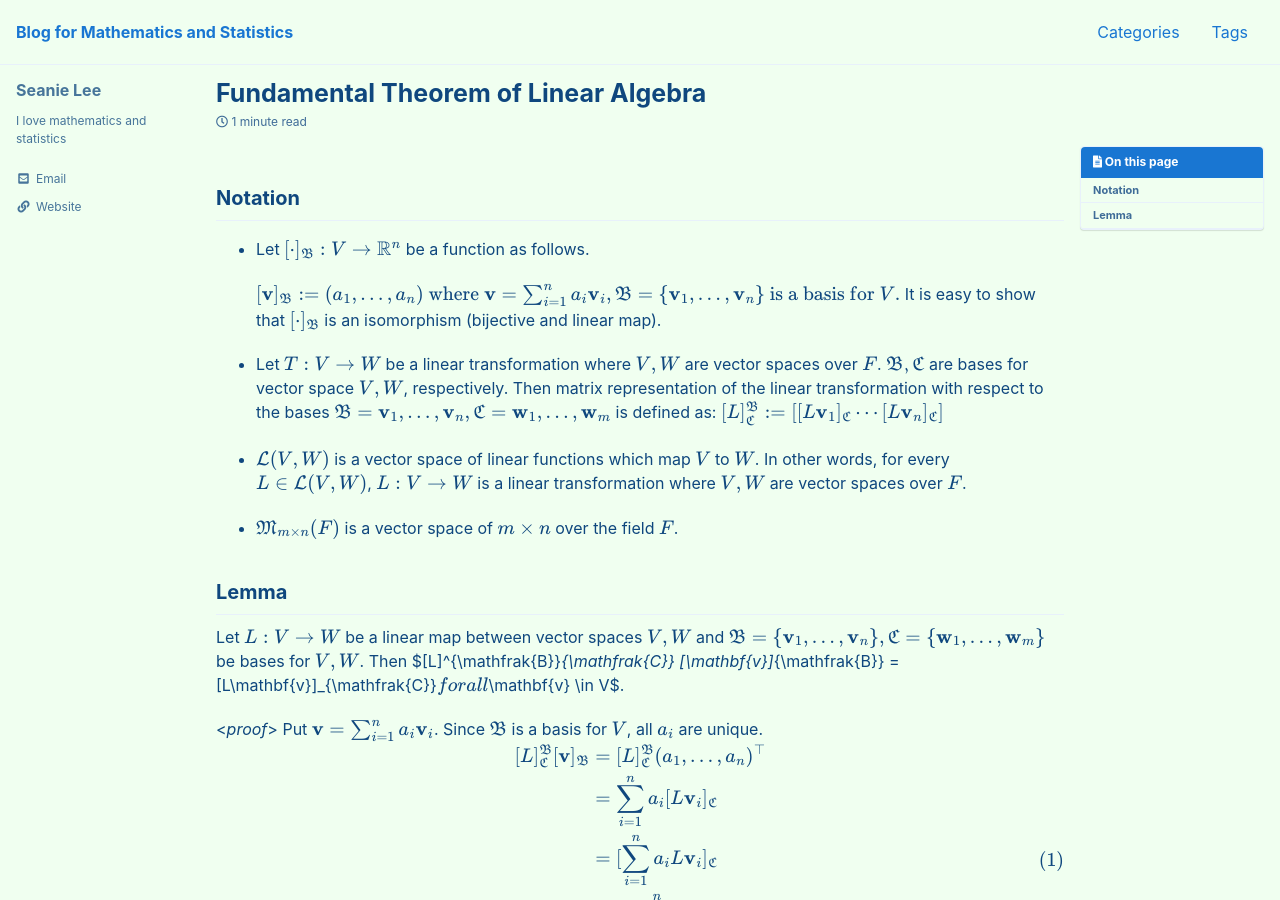
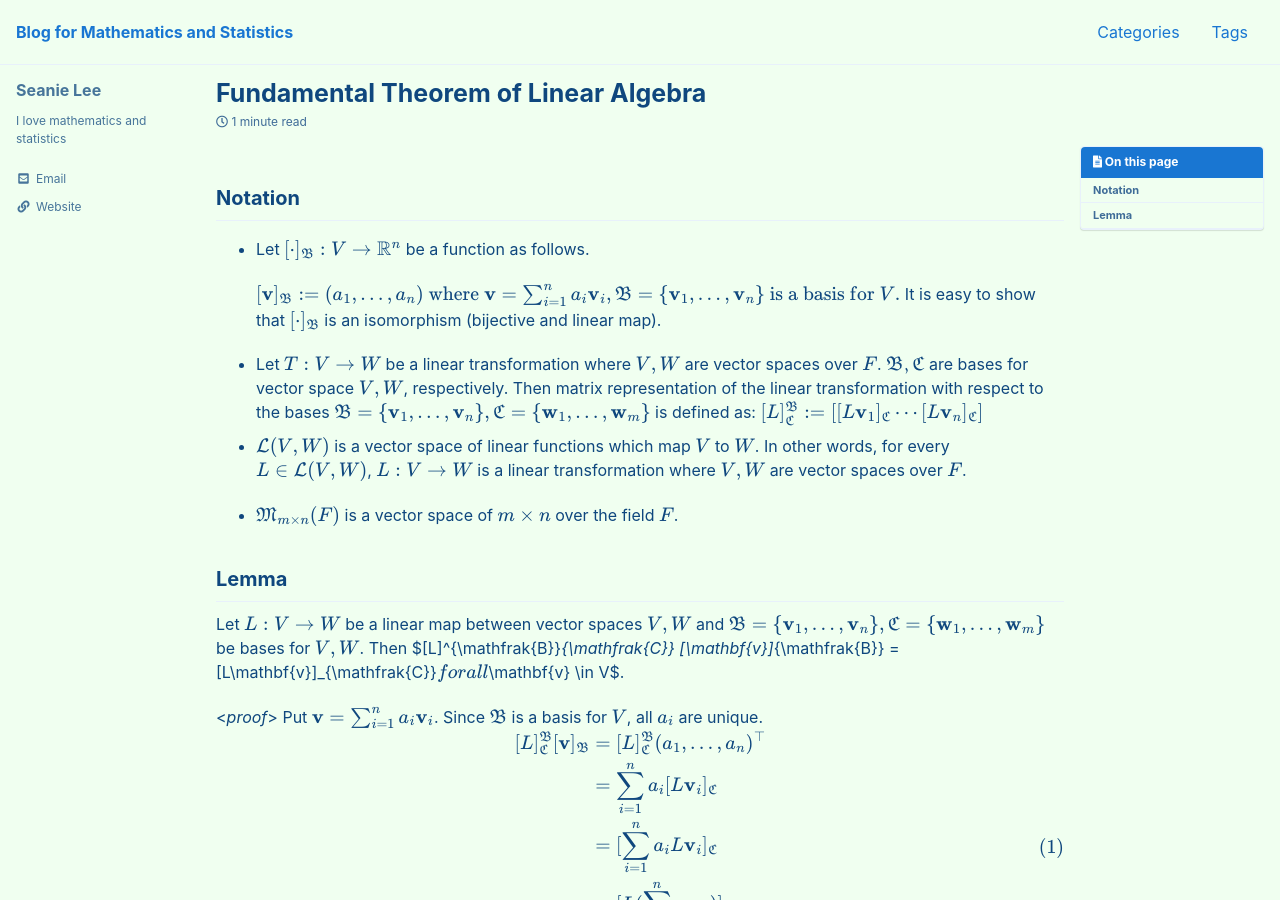
Before and after one commit to seanie12/blog, a Jekyll site: the page built from _posts/2020-12-30-fudamental-theorem-of-linear-algebra.md, in a window 1280 px wide and 900 px high. Built offline with Jekyll 4.4.1, drawn with Linux system fonts in a browser that asks for light colours; cached includes are drawn as plain includes; formulas are drawn with MathJax 3.

```diff
--- a/_posts/2020-12-30-fudamental-theorem-of-linear-algebra.md
+++ b/_posts/2020-12-30-fudamental-theorem-of-linear-algebra.md
@@ -23,9 +23,8 @@ comments : true
   $$[\mathbf{v}]_{\mathfrak{B}} := (a_1, \ldots, a_n) \text{ where } \mathbf{v} = \sum_{i=1}^n a_i\mathbf{v}_i, \mathfrak{B}=\{\mathbf{v}_1, \ldots, \mathbf{v}_n \} \text{ is a basis for } V.$$
   It is easy to show that $[\cdot]_{\mathfrak{B}}$ is an isomorphism (bijective and linear map).
 
-- Let $T: V \rightarrow W$ be a linear transformation where $V, W$ are vector spaces over $F$. $\mathfrak{B,C}$ are bases for vector space $V, W$, respectively. Then matrix representation of the linear transformation with respect to the bases $\mathfrak{B} = \{ \mathbf{v}_1, \ldots, \mathbf{v}_n \}, \mathfrak{C}=\{ \mathbf{w}_1, \ldots, \mathbf{w}_m \}$ is defined as:
+- Let $T: V \rightarrow W$ be a linear transformation where $V, W$ are vector spaces over $F$. $\mathfrak{B,C}$ are bases for vector space $V, W$, respectively. Then matrix representation of the linear transformation with respect to the bases $$\mathfrak{B}=\{\mathbf{v}_1, \ldots, \mathbf{v}_n\}, \mathfrak{C}=\{ \mathbf{w}_1, \ldots, \mathbf{w}_m \}$$ is defined as:
 $$ [L]^\mathfrak{B}_{\mathfrak{C}} := [ [L\mathbf{v}_1]_{\mathfrak{C}} \cdots[L\mathbf{v}_n]_{\mathfrak{C}}]$$
-
 - $\mathcal{L}(V,W)$ is a vector space of linear functions which map $V$ to $W$. In other words, for every $L\in \mathcal{L}(V,W)$, $L:V\rightarrow W$ is a linear transformation where $V,W$ are vector spaces over $F$.
 
 - $\mathfrak{M}_{m\times n}(F)$ is a vector space of $m\times n$ over the field $F$.
```
